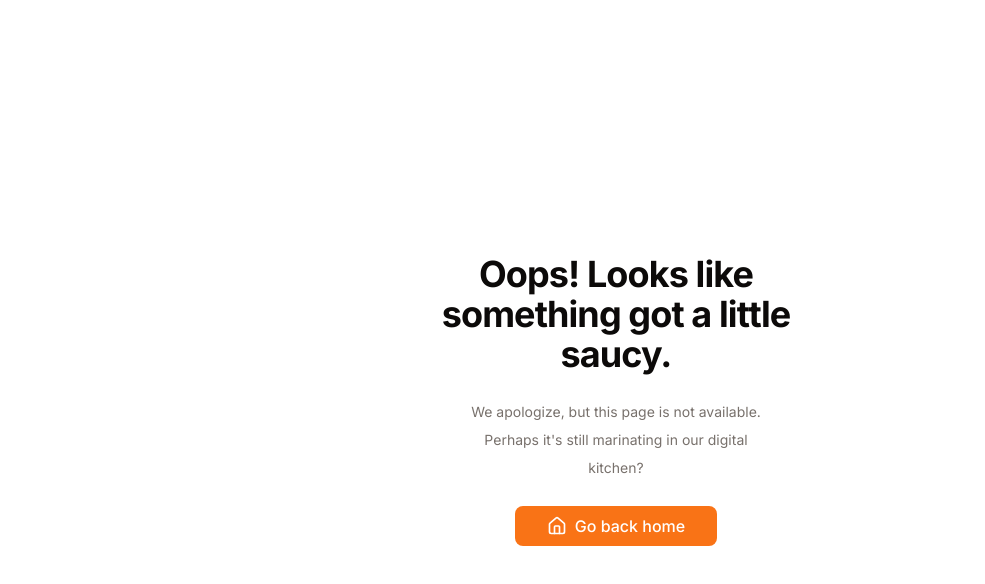
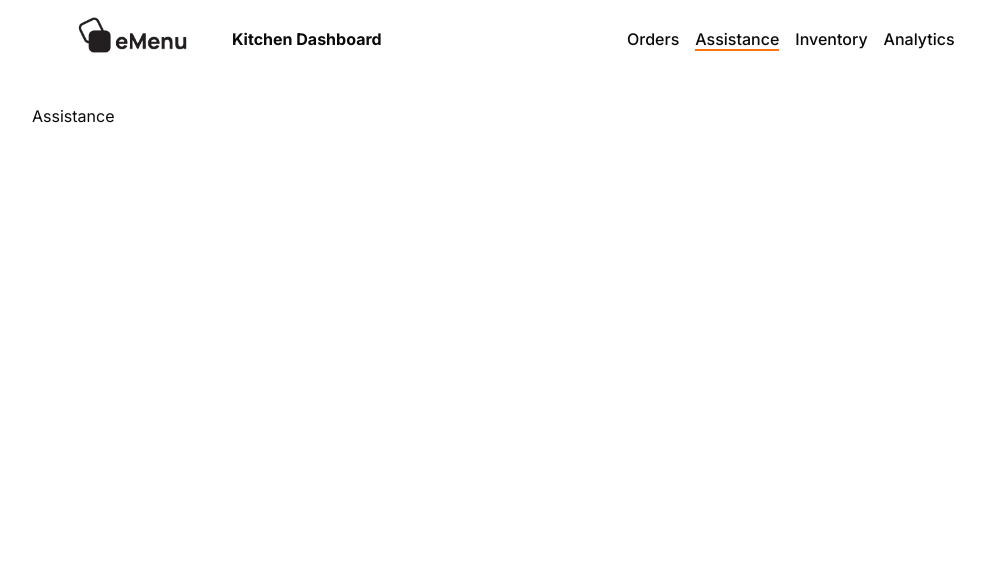
Before and after one commit to jmmaglonzo/E-MENU-FE, a Next.js app: page /kitchen/assistance in a window 1280 px wide. Before the commit this address had no page. Shown: the top 584 px of the page, without its empty margins (24-1009 px from the left). Built offline with nearby package versions, Linux system fonts and the light colour scheme.

Commit message:
feat: add assistance page

```diff
--- /dev/null
+++ b/src/app/kitchen/assistance/page.tsx
@@ -0,0 +1,7 @@
+import React from "react";
+
+const Assistance = () => {
+  return <div>Assistance</div>;
+};
+
+export default Assistance;
```
